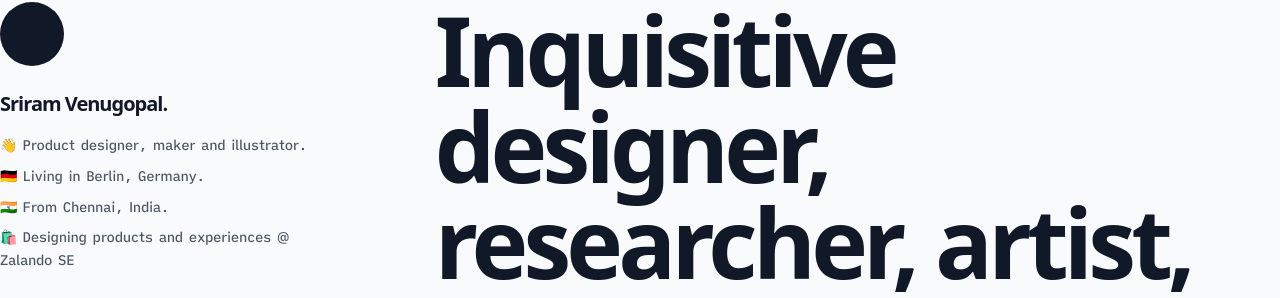
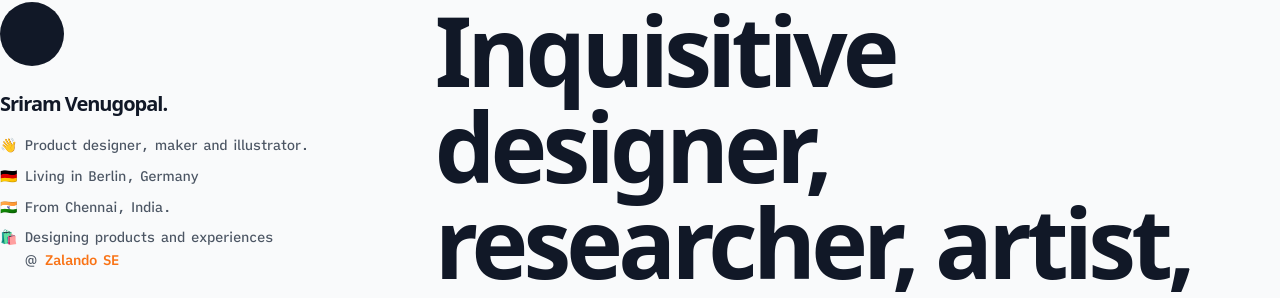
Before and after one commit to sridesigns/personal-site, a Next.js app: page / in a window 1280 px wide. Shown: the part 78-376 px from the top of the page. Built offline with nearby package versions, Linux system fonts and the light colour scheme.

Commit message:
✨ Updated nav elements style

```diff
--- a/src/components/menu/index.tsx
+++ b/src/components/menu/index.tsx
@@ -65,11 +65,24 @@ const Menu = () => {
             <Link href="/">
               <h1 className="text-xl font-extrabold text-gray-900 hover:text-blue-600 pb-4 tracking-tighter">Sriram Venugopal.</h1>
             </Link>
-            <div className=" flex flex-col space-y-2">
-              <p className="text-sm text-gray-600 font-writer tracking-tight leading-relaxed">👋 Product designer, maker and illustrator.</p>
-              <p className="text-sm text-gray-600 font-writer tracking-tight leading-relaxed">🇩🇪 Living in Berlin, Germany.</p>
-              <p className="text-sm text-gray-600 font-writer tracking-tight leading-relaxed">🇮🇳 From Chennai, India.</p>
-              <p className="text-sm text-gray-600 font-writer tracking-tight leading-relaxed">🛍️ Designing products and experiences @ Zalando SE</p>
+            <div className="flex flex-col space-y-2">
+              <div className="flex flex-row gap-2 text-sm text-gray-600 font-writer tracking-tight leading-relaxed">
+                <p>👋</p>
+                <p>Product designer, maker and illustrator.</p>
+              </div>
+              <div className=" flex flex-row gap-2 text-sm text-gray-600 font-writer tracking-tight leading-relaxed">
+                <p>🇩🇪</p>
+                <p>Living in Berlin, Germany</p>
+              </div>
+              <div className=" flex flex-row gap-2 text-sm text-gray-600 font-writer tracking-tight leading-relaxed">
+                <p>🇮🇳</p>
+                <p>From Chennai, India.</p>
+              </div>
+              <div className=" flex flex-row gap-2 text-sm text-gray-600 font-writer tracking-tight leading-relaxed">
+                <p>🛍️</p>
+                <p>Designing products and experiences @&nbsp;<Link href="https://en.zalando.de/?_rfl=de" target="_blank" rel="noopener noreferrer"
+                 className="text-orange-500 font-semibold hover:underline hover:text-blue-600 hover:font-bold">Zalando SE</Link></p>
+              </div>
             </div>
           </div>
           <div className= "flex flex-col space-y-4 my-12">
```
